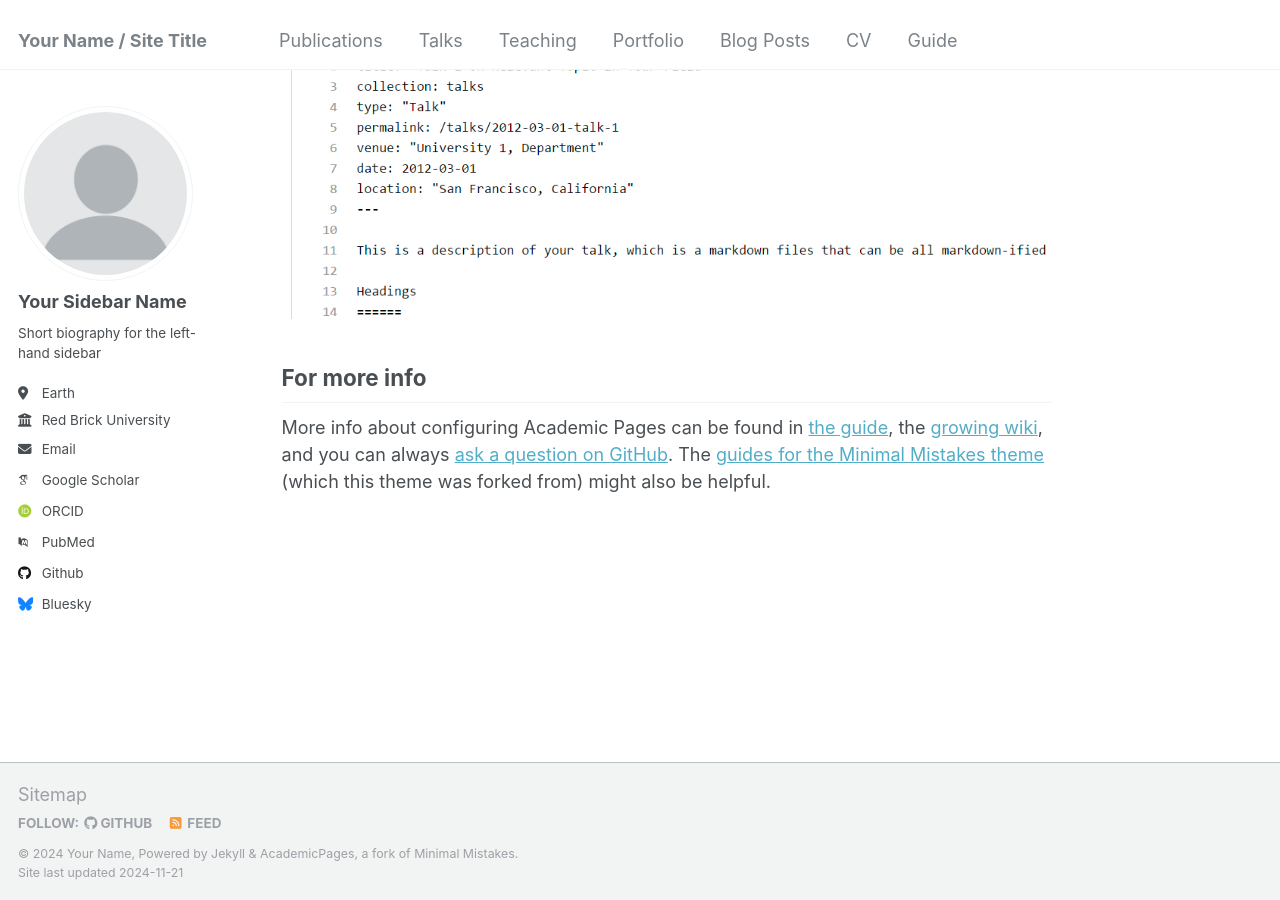
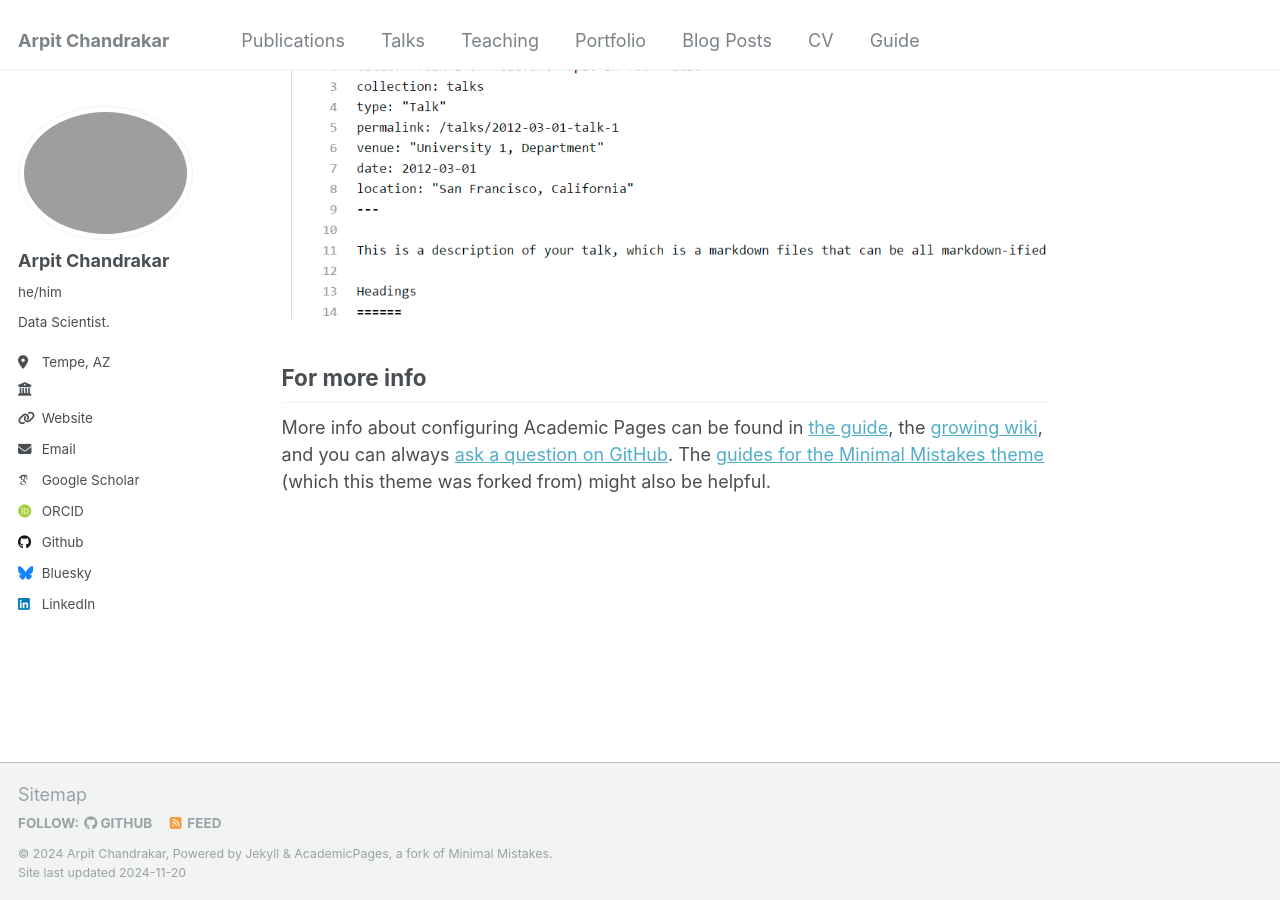
Before and after one commit to achrus23/arpitchandrakar.github.io, a Jekyll site: the page built from _pages/about.md, in a window 1280 px wide and 900 px high, scrolled down 2643 px. Built offline with Jekyll 4.4.1, drawn with Linux system fonts in a browser that asks for light colours; some web fonts are replaced.

Commit message:
Update _config.yml

```diff
--- a/_config.yml
+++ b/_config.yml
@@ -8,35 +8,35 @@
 
 # Basic Site Settings
 locale                   : "en-US"
-title                    : "Your Name / Site Title"
+title                    : "Arpit Chandrakar"
 title_separator          : "-"
-name                     : &name "Your Name"
-description              : &description "personal description"
-url                      : https://academicpages.github.io # the base hostname & protocol for your site e.g. "https://[your GitHub username].github.io"
+name                     : &name "Arpit Chandrakar"
+description              : &description ""
+url                      : https://arpitchandrakar.github.io # the base hostname & protocol for your site e.g. "https://[your GitHub username].github.io"
 baseurl                  : "" # the subpath of your site, e.g. "/blog"
-repository               : "academicpages/academicpages.github.io"
+repository               : "achrus23/arpitchandrakar.github.io"
 
 # Site Author - The following control what appear as part of the author content on the side bar.
 #               If a field is blank the icon and link will not appear, otherwise it will be shown.
 #               Additional customization can be done by editing /_includes/author-profile.html
 author:
   # Biographic information
-  avatar           : "profile.png"
-  name             : "Your Sidebar Name"
-  pronouns         : # example: "she/her"
-  bio              : "Short biography for the left-hand sidebar"
-  location         : "Earth"
-  employer         : "Red Brick University"
-  uri              : # URL
-  email            : "none@example.org"
+  avatar           : "" # Add your profile picture file later, e.g., "profile.png"
+  name             : "Arpit Chandrakar"
+  pronouns         : "he/him"
+  bio              : "Data Scientist."
+  location         : "Tempe, AZ"
+  employer         : "" # No employer listed
+  uri              : "https://arpitchandrakar.github.io"
+  email            : "" # Add your email if needed
 
   # Academic websites
   arxiv            : # URL - Update with the correct link to your profile
-  googlescholar    : "https://scholar.google.com/citations?user=PS_CX0AAAAAJ"
+  googlescholar    : "" # Add your Google Scholar link if applicable
   impactstory      : # URL
-  orcid            : "http://orcid.org/yourorcidurl"
+  orcid            : "" # Add ORCID ID if applicable
   semantic         : # URL
-  pubmed           : "https://www.ncbi.nlm.nih.gov/pubmed/?term=john+snow"
+  pubmed           : # URL
   researchgate     : # URL
   scopus           : # URL
 
@@ -44,12 +44,12 @@
   bitbucket        : # Username - Update with your username on the site
   codepen          : # Username
   dribbble         : # Username
-  github           : "academicpages"
+  github           : "achrus23"
   kaggle           : # Username
   stackoverflow    : # User number or user number and name (i.e., use "1" or "1/jeff-atwood")
 
   # Social media
-  bluesky          : "bsky.app" # Replace this with you Bluesky username
+  bluesky          : "bsky.app" # Replace this with your Bluesky username
   facebook         : # Username
   flickr           : # Username
   foursquare       : # Username
@@ -58,7 +58,7 @@
   keybase          : # Username
   instagram        : # Username
   lastfm           : # Username
-  linkedin         : # Username
+  linkedin         : "chandrakar-arpit"
   mastodon         : # URL
   medium           : # URL
   pinterest        : # Username
@@ -66,7 +66,7 @@
   steam            : # Username
   telegram         : # URL
   tumblr           : # Username
-  twitter          : # Username for X / Twitter
+  twitter          : # No Twitter/X handle provided
   vine             : # Username
   weibo            : # Username
   wikipedia        : # Username
@@ -84,7 +84,7 @@
     title: 'Conference Papers'
 
 # Site Settings
-teaser                   :  # filename of teaser fallback teaser image placed in /images/, .e.g. "500x300.png"
+teaser                   : "" # Add a fallback teaser image later, e.g., "default-teaser.png"
 breadcrumbs              : false # true, false (default)
 words_per_minute         : 160
 future                   : true
@@ -120,17 +120,15 @@
   hide                   : false     # change to true to hide the RSS feed in the footer
   path                   : # blank (default) uses feed.xml
 
-
 # SEO Related
 google_site_verification :
 bing_site_verification   :
 alexa_site_verification  :
 yandex_site_verification :
 
-
 # Social Sharing
 twitter:
-  username               : &twitter
+  username               : # No Twitter handle provided
 facebook:
   username               :
   app_id                 :
@@ -143,13 +141,11 @@
   name                   : # If the user or organization name differs from the site's name
   links: # An array of links to social media profiles
 
-
 # Analytics
 analytics:
   provider               :  "false" # false (default), "google", "google-universal", "google-analytics-4", "custom"
   google:
     tracking_id          :
-
 
 # Reading Files
 include:
@@ -189,14 +185,12 @@
 encoding: "utf-8"
 markdown_ext: "markdown,mkdown,mkdn,mkd,md"
 
-
 # Conversion
 markdown: kramdown
 highlighter: rouge
 lsi: false
 excerpt_separator: "\n\n"
 incremental: false
-
 
 # Markdown Processing
 kramdown:
@@ -208,7 +202,6 @@
   toc_levels: 1..6
   smart_quotes: lsquo,rsquo,ldquo,rdquo
   enable_coderay: false
-
 
 # These settings control the types of collections used by the template
 collections:
@@ -224,7 +217,6 @@
   talks:
     output: true
     permalink: /:collection/:path/
-
 
 # These settings control how pages and collections are included in the site
 defaults:
@@ -282,19 +274,16 @@
       author_profile: true
       share: true
 
-
 # Sass/SCSS
 sass:
   sass_dir: _sass
   style: compressed # http://sass-lang.com/documentation/file.SASS_REFERENCE.html#output_style
 
-
 # Outputting
 permalink: /:categories/:title/
 # paginate: 5 # amount of posts to show
 # paginate_path: /page:num/
-timezone: Etc/UTC # http://en.wikipedia.org/wiki/List_of_tz_database_time_zones
-
+timezone: America/Phoenix # http://en.wikipedia.org/wiki/List_of_tz_database_time_zones
 
 # Plugins
 plugins:
@@ -311,7 +300,6 @@
   - jekyll-paginate
   - jekyll-sitemap
   - jemoji
-
 
 # Archives
 #  Type
@@ -341,7 +329,6 @@
 #     category: /categories/:name/
 #     tag: /tags/:name/
 
-
 # HTML Compression
 # - http://jch.penibelst.de/
 compress_html:
```
